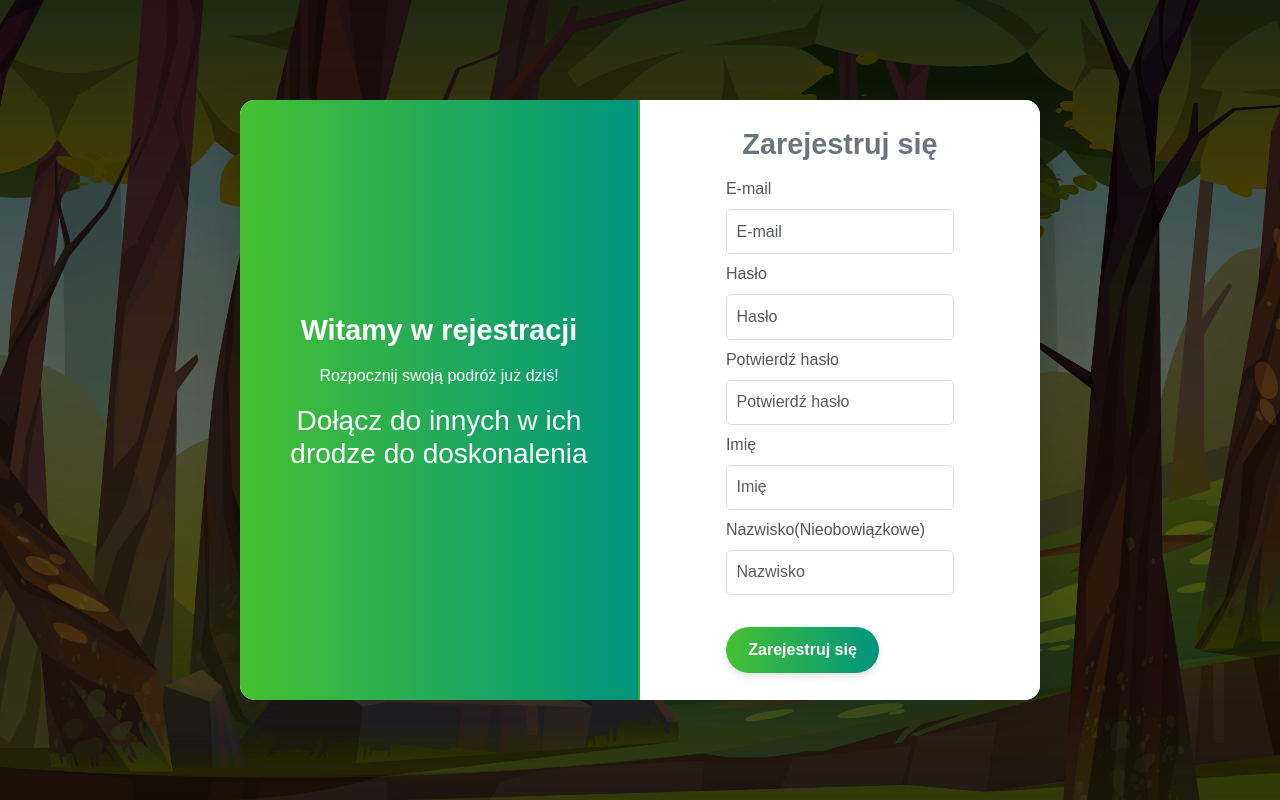
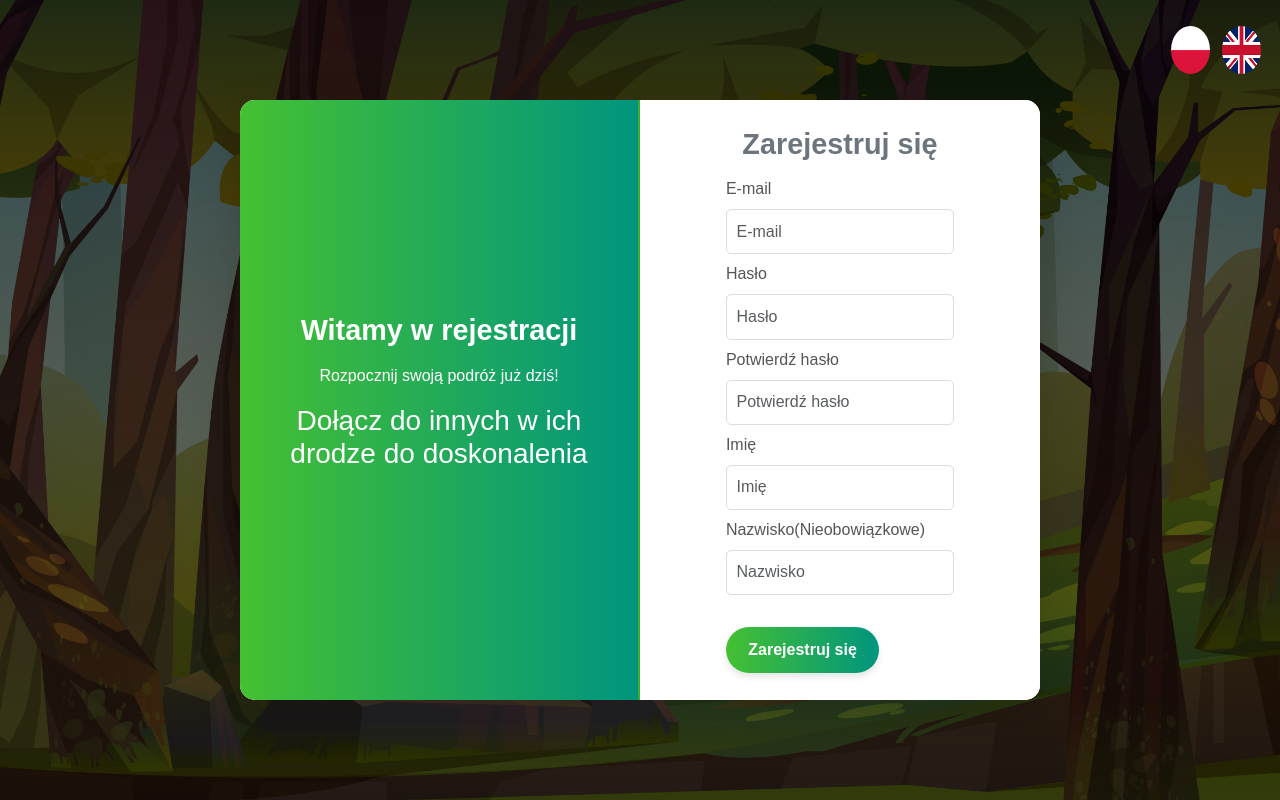
Before and after one commit to kacper0276/NazwaZespolu_IO_800_pi, a React app in the folder frontend/: page /register-page in a window 1280 px wide. Built offline with nearby package versions, Linux system fonts and the light colour scheme; the HTML template or start-up script is replaced by a standard one.

Commit message:
[FE] Add buttons for change language on register and login page

```diff
--- /dev/null
+++ b/frontend/src/enums/lang.enum.ts
@@ -0,0 +1,4 @@
+export enum Lang {
+  PL = "pl",
+  EN = "en",
+}
--- a/frontend/src/pages/RegisterPage/RegisterPage.module.scss
+++ b/frontend/src/pages/RegisterPage/RegisterPage.module.scss
@@ -24,6 +24,29 @@
   display: flex;
   justify-content: center;
   align-items: center;
+
+  .languageBox {
+    width: 10%;
+    height: 100px;
+    position: absolute;
+    top: 0;
+    right: 0;
+    z-index: 1000;
+    display: flex;
+    flex-direction: row;
+    align-items: center;
+    justify-content: center;
+    gap: 10;
+
+    .languageButton {
+      width: 40%;
+      height: 50%;
+      border-radius: 50%;
+      outline: none;
+      background: transparent;
+      border: none;
+    }
+  }
 }
 
 .overlay {
--- a/frontend/src/pages/RegisterPage/RegisterPage.tsx
+++ b/frontend/src/pages/RegisterPage/RegisterPage.tsx
@@ -2,13 +2,42 @@ import React from "react";
 import "bootstrap/dist/js/bootstrap.bundle.min.js";
 import styles from "./RegisterPage.module.scss";
 import { useTranslation } from "react-i18next";
+import useWebsiteTitle from "../../hooks/useWebsiteTitle";
+import { Lang } from "../../enums/lang.enum";
 
 const RegisterPage: React.FC = () => {
-  const { t } = useTranslation();
+  const { t, i18n } = useTranslation();
+  useWebsiteTitle(t("register"));
+
+  const setLang = (lang: Lang) => {
+    i18n.changeLanguage(lang);
+  };
 
   return (
     <div className={styles.container}>
       <div className={styles.overlay}></div>
+      <div className={styles.languageBox}>
+        <button
+          onClick={() => setLang(Lang.PL)}
+          className={styles.languageButton}
+        >
+          <img
+            src="src/assets/images/polandFlag.png"
+            alt="Poland flag"
+            style={{ width: "100%", height: "100%", borderRadius: "50%" }}
+          />
+        </button>
+        <button
+          onClick={() => setLang(Lang.EN)}
+          className={styles.languageButton}
+        >
+          <img
+            src="src/assets/images/greatBritainFlag.png"
+            alt="UK flag"
+            style={{ width: "100%", height: "100%", borderRadius: "50%" }}
+          />
+        </button>
+      </div>
       <div className={`${styles.registerBox} shadow-lg`}>
         <div className={`${styles.left} shadow-sm`}>
           <h2 className="mb-3">{t("welcome-to-register")}</h2>
--- a/frontend/src/pages/WelcomePage/WelcomePage.module.scss
+++ b/frontend/src/pages/WelcomePage/WelcomePage.module.scss
@@ -25,6 +25,29 @@
   display: flex;
   justify-content: center;
   align-items: center;
+
+  .languageBox {
+    width: 10%;
+    height: 100px;
+    position: absolute;
+    top: 0;
+    right: 0;
+    z-index: 1000;
+    display: flex;
+    flex-direction: row;
+    align-items: center;
+    justify-content: center;
+    gap: 10;
+
+    .languageButton {
+      width: 40%;
+      height: 50%;
+      border-radius: 50%;
+      outline: none;
+      background: transparent;
+      border: none;
+    }
+  }
 }
 
 .overlay {
--- a/frontend/src/pages/WelcomePage/WelcomePage.tsx
+++ b/frontend/src/pages/WelcomePage/WelcomePage.tsx
@@ -4,13 +4,40 @@ import styles from "./WelcomePage.module.scss";
 import { useTranslation } from "react-i18next";
 import useWebsiteTitle from "../../hooks/useWebsiteTitle";
 import { Link } from "react-router-dom";
+import { Lang } from "../../enums/lang.enum";
 
 const WelcomePage: FC = () => {
-  const { t } = useTranslation();
+  const { t, i18n } = useTranslation();
   useWebsiteTitle(t("sign-in"));
+
+  const setLang = (lang: Lang) => {
+    i18n.changeLanguage(lang);
+  };
 
   return (
     <div className={styles.container}>
+      <div className={styles.languageBox}>
+        <button
+          onClick={() => setLang(Lang.PL)}
+          className={styles.languageButton}
+        >
+          <img
+            src="src/assets/images/polandFlag.png"
+            alt="Poland flag"
+            style={{ width: "100%", height: "100%", borderRadius: "50%" }}
+          />
+        </button>
+        <button
+          onClick={() => setLang(Lang.EN)}
+          className={styles.languageButton}
+        >
+          <img
+            src="src/assets/images/greatBritainFlag.png"
+            alt="UK flag"
+            style={{ width: "100%", height: "100%", borderRadius: "50%" }}
+          />
+        </button>
+      </div>
       <div className={styles.overlay}></div>
       <div className={`${styles.loginBox} shadow-lg`}>
         <div className={styles.left}>
```
Also changed, not shown: frontend/src/assets/images/greatBritainFlag.png (added), frontend/src/assets/images/polandFlag.png (added).
